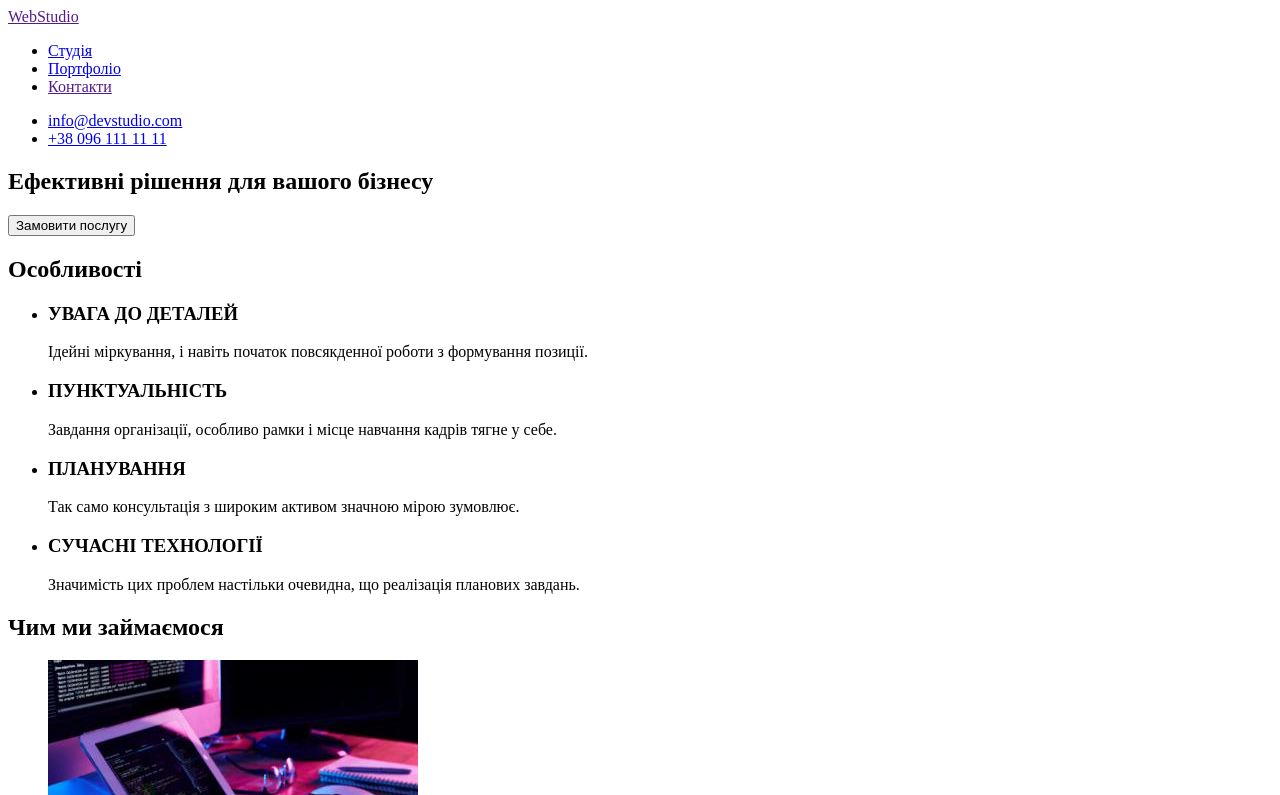
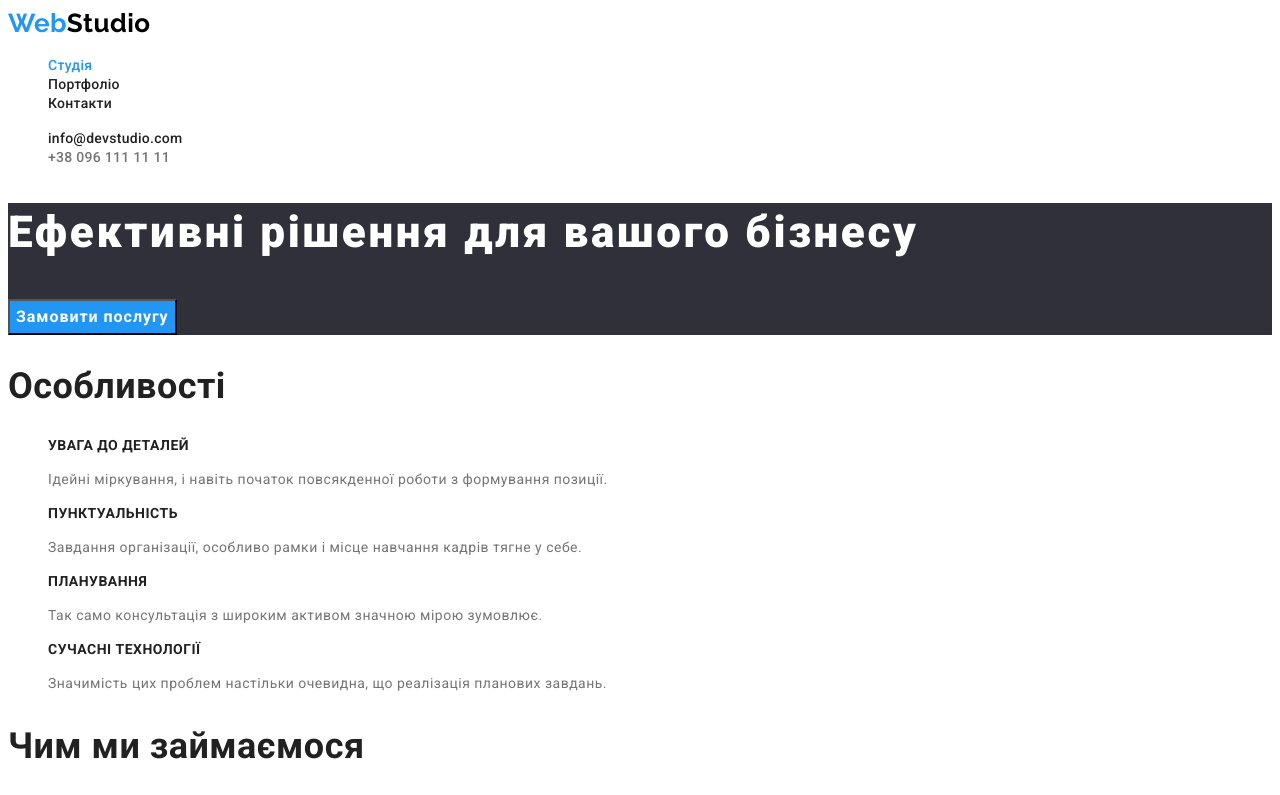
Before and after one commit to Yuri-Bondarenko/goit-markup-hw-02, a plain HTML site: page index.html in a window 1280 px wide. Shown: the top 795 px of the page. Drawn offline with Linux system fonts and the light colour scheme.

Commit message:
Додає стилі

```diff
--- a/css/styles.css
+++ b/css/styles.css
@@ -8,6 +8,7 @@
  */
 /* колір фону кнопки #F5F4FA; */
 /* колір фону підвалу #2F303A; */
+/* вторинний колір #2F303A; */
 :root {
   --primary-text-color: #212121;
   --text-color: #757575;
@@ -33,7 +34,6 @@ body {
 .logo {
   color: var(--accent);
   font-family: 'Raleway';
-
   font-weight: 700;
   font-size: 26px;
   line-height: 1.2;
@@ -47,7 +47,6 @@ body {
 
 .site-nav .link {
   color: var(--primary-text-color);
-
   font-weight: 500;
   font-size: 14px;
   line-height: 1.14;
@@ -64,7 +63,6 @@ body {
 
 .contact-nav .link {
   color: var(--primary-text-color);
-
   font-weight: 500;
   font-size: 14px;
   line-height: 1.14;
@@ -82,16 +80,74 @@ body {
 
 /* Hero */
 
-.hero h2 {
+.hero {
+  background-color: #2f303a;
+}
+
+.hero .title {
+  color: var(--white-text-color);
+  font-weight: 900;
+  font-size: 44px;
+  line-height: 1.36;
+  letter-spacing: 0.06em;
+}
+
+.hero .button {
+  color: var(--white-text-color);
+  background-color: var(--accent);
+  font-weight: 700;
+  font-size: 16px;
+  line-height: 1.9;
+  letter-spacing: 0.06em;
+}
+
+/* Section */
+
+.section h2 {
+  font-weight: 700;
+  font-size: 36px;
+  line-height: 1.2;
+}
+
+.section .title {
+  font-weight: 700;
+  font-size: 14px;
+  line-height: 1.14;
+}
+
+.section .text {
+  color: var(--text-color);
+  font-weight: 400;
+  font-size: 14px;
+  line-height: 1.7;
+}
+
+/* Work */
+
+.work h3 {
+  font-weight: 500;
+  font-size: 16px;
+  line-height: 1.18;
+}
+
+.work .text {
+  color: var(--text-color);
+  font-weight: 400;
+  font-size: 16px;
+  line-height: 1.18;
+}
+
+/* Content */
+
+.content h2 {
   font-weight: 700;
   font-size: 18px;
   line-height: 2;
   letter-spacing: 0.06em;
 }
 
-.hero .text {
+.content .text {
   color: var(--text-color);
-
   font-weight: 400;
   font-size: 16px;
   line-height: 1.9;
@@ -133,7 +189,6 @@ body {
 
 .footer .text {
   color: var(--white-text-color);
-
   font-weight: 400;
   font-size: 14px;
   line-height: 1.7;
--- a/index.html
+++ b/index.html
@@ -5,57 +5,70 @@
     <meta http-equiv="X-UA-Compatible" content="IE=edge" />
     <meta name="viewport" content="width=device-width, initial-scale=1.0" />
     <title>Студія</title>
+    <link rel="preconnect" href="https://fonts.googleapis.com" />
+    <link rel="preconnect" href="https://fonts.gstatic.com" crossorigin />
+    <link
+      href="https://fonts.googleapis.com/css2?family=Raleway:wght@700&family=Roboto:wght@400;500;700;900&display=swap"
+      rel="stylesheet"
+    />
+    <link rel="stylesheet" href="./css/styles.css" />
   </head>
 
   <body>
     <!-- Header -->
     <header>
       <nav>
-        <a href="">WebStudio</a>
-        <ul>
-          <li><a href="./index.html">Студія</a></li>
-          <li><a href="./portfolio.html">Портфоліо</a></li>
-          <li><a href="">Контакти</a></li>
+        <a href="./index.html" class="logo list">Web<span class="logo-text">Studio</span> </a>
+        <ul class="site-nav list">
+          <li><a class="link current list" href="">Студія</a></li>
+          <li><a class="link list" href="./portfolio.html">Портфоліо</a></li>
+          <li><a class="link list" href="">Контакти</a></li>
         </ul>
       </nav>
-      <ul>
-        <li><a href="mailto:info@devstudio.com">info@devstudio.com</a></li>
-        <li><a href="tel:+380961111111">+38 096 111 11 11</a></li>
+      <ul class="contact-nav list">
+        <li><a class="link list" href="mailto:info@devstudio.com">info@devstudio.com</a></li>
+        <li><a class="link tel list" href="tel:+380961111111">+38 096 111 11 11</a></li>
       </ul>
     </header>
 
     <main>
       <!-- Шапка -->
-      <section>
-        <h1>Ефективні рішення для вашого бізнесу</h1>
-        <button type="button">Замовити послугу</button>
+      <section class="hero">
+        <h1 class="title">Ефективні рішення для вашого бізнесу</h1>
+        <button type="button" class="button">Замовити послугу</button>
       </section>
       <!-- Особливості -->
-      <section>
+      <section class="section">
         <h2>Особливості</h2>
-        <ul>
+        <ul class="list">
           <li>
-            <h3>УВАГА ДО ДЕТАЛЕЙ</h3>
-            <p>Ідейні міркування, і навіть початок повсякденної роботи з формування позиції.</p>
+            <h3 class="title">УВАГА ДО ДЕТАЛЕЙ</h3>
+            <p class="text">
+              Ідейні міркування, і навіть початок повсякденної роботи з формування позиції.
+            </p>
           </li>
           <li>
-            <h3>ПУНКТУАЛЬНІСТЬ</h3>
-            <p>Завдання організації, особливо рамки і місце навчання кадрів тягне у себе.</p>
+            <h3 class="title">ПУНКТУАЛЬНІСТЬ</h3>
+            <p class="text">
+              Завдання організації, особливо рамки і місце навчання кадрів тягне у себе.
+            </p>
           </li>
           <li>
-            <h3>ПЛАНУВАННЯ</h3>
-            <p>Так само консультація з широким активом значною мірою зумовлює.</p>
+            <h3 class="title">ПЛАНУВАННЯ</h3>
+            <p class="text">Так само консультація з широким активом значною мірою зумовлює.</p>
           </li>
           <li>
-            <h3>СУЧАСНІ ТЕХНОЛОГІЇ</h3>
-            <p>Значимість цих проблем настільки очевидна, що реалізація планових завдань.</p>
+            <h3 class="title">СУЧАСНІ ТЕХНОЛОГІЇ</h3>
+            <p class="text">
+              Значимість цих проблем настільки очевидна, що реалізація планових завдань.
+            </p>
           </li>
         </ul>
       </section>
       <!-- Чим ми займаємося -->
-      <section>
+      <section class="section">
         <h2>Чим ми займаємося</h2>
-        <ul>
+        <ul class="list">
           <li>
             <img
               src="./images/box1.jpg"
@@ -83,9 +96,9 @@
         </ul>
       </section>
       <!-- Наша команда -->
-      <section>
+      <section class="section work">
         <h2>Наша команда</h2>
-        <ul>
+        <ul class="list">
           <li>
             <img
               src="./images/productdesigner.jpg"
@@ -94,7 +107,7 @@
               alt="Фотографія Product Designer"
             />
             <h3>Ігор Дем'яненко</h3>
-            <p>Product Designer</p>
+            <p class="text">Product Designer</p>
           </li>
           <li>
             <img
@@ -104,12 +117,12 @@
               alt="Фотографія Frontend Developer"
             />
             <h3>Ольга Рєпіна</h3>
-            <p>Frontend Developer</p>
+            <p class="text">Frontend Developer</p>
           </li>
           <li>
             <img src="./images/marketing.jpg" width="270" height="260" alt="Фотографія Marketing" />
             <h3>Микола Тарасов</h3>
-            <p>Marketing</p>
+            <p class="text">Marketing</p>
           </li>
           <li>
             <img
@@ -119,19 +132,19 @@
               alt="Фотографія UI Designer"
             />
             <h3>Михайло Єрмаков</h3>
-            <p>UI Designer</p>
+            <p class="text">UI Designer</p>
           </li>
         </ul>
       </section>
     </main>
     <!-- Підвал -->
-    <footer>
-      <a href="">WebStudio</a>
+    <footer class="footer">
+      <a href="./index.html" class="logo list">Web<span class="logo-text">Studio</span> </a>
       <address>
-        м. Київ, пр-т Лесі Українки, 26
-        <ul>
-          <li><a href="mailto:info@devstudio.com">info@devstudio.com</a></li>
-          <li><a href="tel:+380961111111">+38 096 111 11 11</a></li>
+        <span class="text">м. Київ, пр-т Лесі Українки, 26</span>
+        <ul class="footer-nav list">
+          <li><a href="mailto:info@devstudio.com" class="link list">info@devstudio.com</a></li>
+          <li><a href="tel:+380961111111" class="link list">+38 096 111 11 11</a></li>
         </ul>
       </address>
     </footer>
```
Also changed, not shown: portfolio.html (+1 -1 lines).
